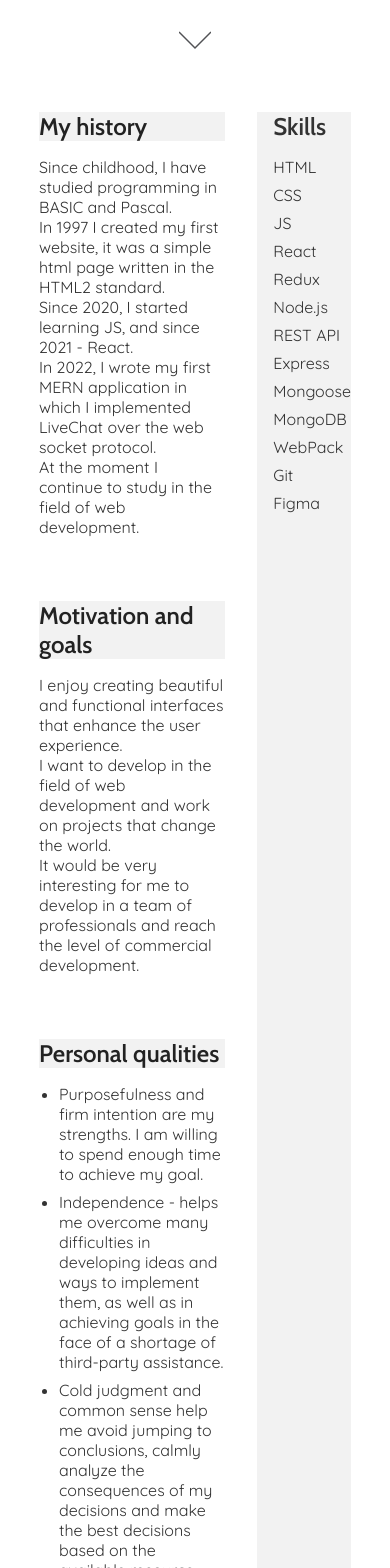
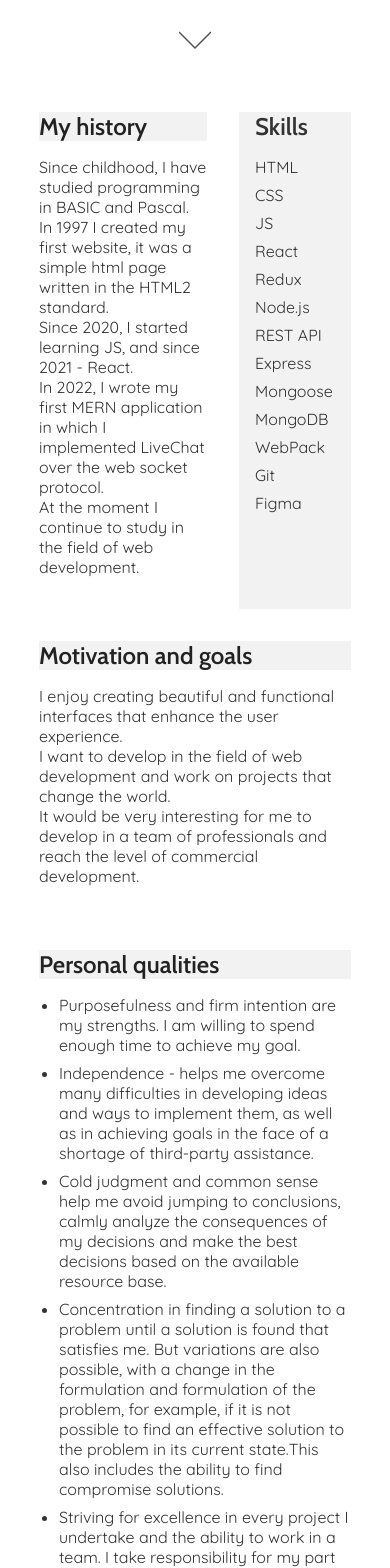
Before and after one commit to ruslan-synytsia/CV-web-app, a React (Create React App) app: page /about in a window 390 px wide. Shown: the top 1568 px of the page. Built offline with nearby package versions, Linux system fonts and the light colour scheme.

Commit message:
Update About.module.css

```diff
--- a/src/Components/Pages/About/About.module.css
+++ b/src/Components/Pages/About/About.module.css
@@ -72,3 +72,24 @@
     list-style: none;
     padding: 0;
 }
+
+@media screen and (max-width: 720px) {
+    .About {
+        row-gap: 2rem;
+    }
+
+    .About article {
+        margin-bottom: 0;
+    }
+
+    .About_skills {
+        width: 7rem;
+        grid-row: 1/2;
+    }
+
+    .About_goals,
+    .About_qualities,
+    .About_hobbies {
+        grid-column: 1/5;
+    }
+}
```
